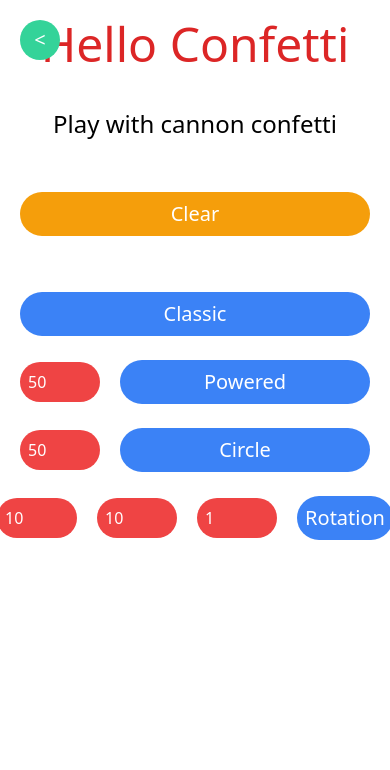
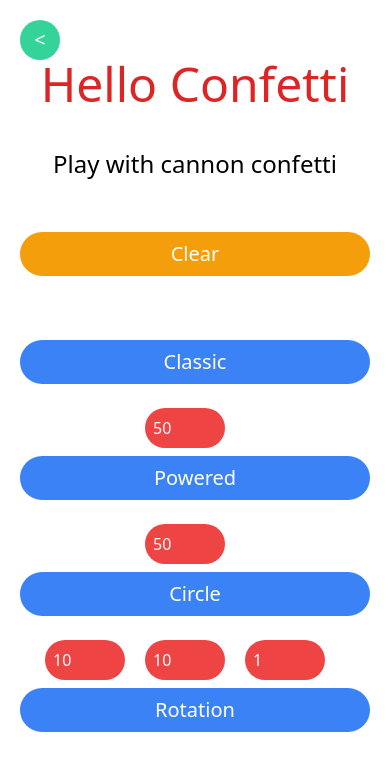
Before and after one commit to Adi-df/nextjs, a Next.js app: page /confetti in a window 390 px wide. Shown: the top 770 px of the page. Built offline with nearby package versions, Linux system fonts and the light colour scheme.

Commit message:
Better Responsive

```diff
--- a/components/cannon.js
+++ b/components/cannon.js
@@ -10,7 +10,8 @@ export default function Cannon({ sliders, name, handler }) {
     }));
 
     return (
-        <div className="pt-6 w-full flex justify-center items-center">
+        <div className="pt-6 w-full flex justify-center items-center flex-col sm:flex-row">
+            <div className="flex sm:mb-0 mb-2">
                 {slidersStates.map((slider) => (
                     <div className="flex justify-center mr-5" key={slider.name}>
                         <input
@@ -26,6 +27,7 @@ export default function Cannon({ sliders, name, handler }) {
                         />
                     </div>
                 ))}
+            </div>
 
             <button
                 className="rounded-full p-2 w-full text-xl text-white border-blue-500 bg-blue-500 hover:bg-blue-700"
--- a/components/homebutton.js
+++ b/components/homebutton.js
@@ -2,7 +2,7 @@ import Link from "next/link";
 
 export default function Homebutton({ handleClick }) {
     return (
-        <div className="w-10 h-10 bg-green-400 flex justify-center items-center rounded-full text-white text-xl absolute">
+        <div className="w-10 h-10 bg-green-400 flex justify-center items-center rounded-full text-white text-xl sm:absolute relative">
             <Link href={"/"}>
                 <a onClick={handleClick}>{"<"}</a>
             </Link>
```
Lines whose indentation alone changed are shown as unchanged.
